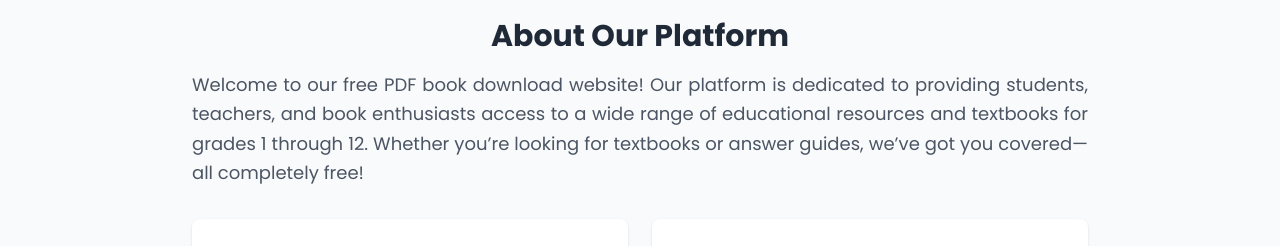
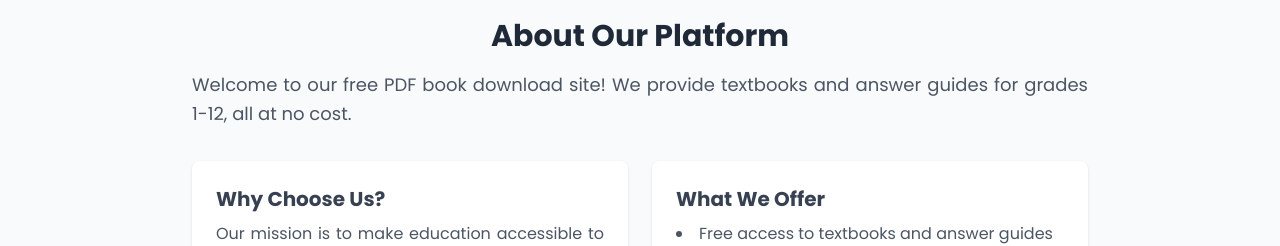
Before and after one commit to mdaleardc/myanmar-books-client, a React (Vite) app: page / in a window 1280 px wide. Shown: the part 426-672 px from the top of the page. Built offline with nearby package versions, Linux system fonts and the light colour scheme; no server answers.

Commit message:
improve perfomance

```diff
--- a/src/components/About.jsx
+++ b/src/components/About.jsx
@@ -9,8 +9,8 @@ const About = () => {
         {/* Introduction */}
         <h2 className="text-3xl font-bold text-gray-800 mb-4">About Our Platform</h2>
         <p className="text-gray-600 text-lg leading-relaxed text-justify">
-          Welcome to our free PDF book download website! Our platform is dedicated to providing students, teachers, and book enthusiasts access to a wide range of educational resources and textbooks for grades 1 through 12. Whether you’re looking for textbooks or answer guides, we’ve got you covered—all completely free!
-        </p>
+  Welcome to our free PDF book download site! We provide textbooks and answer guides for grades 1-12, all at no cost.
+</p>
       </div>
 
       {/* What We Offer Section */}
@@ -18,9 +18,7 @@ const About = () => {
         <div className="p-6 bg-white shadow rounded-lg">
           <h3 className="text-xl font-semibold text-gray-700 mb-2">Why Choose Us?</h3>
           <p className="text-gray-600 leading-relaxed text-justify">
-            Our mission is to make education accessible to everyone. With a simple interface,
-            organized resources, and quick downloads, we aim to support your learning journey
-            without any financial burden.
+            Our mission is to make education accessible to everyone. With a simple interface, organized resources, and quick downloads, we aim to support your learning journey without any financial burden.
           </p>
         </div>
         <div className="p-6 bg-white shadow rounded-lg">
```
